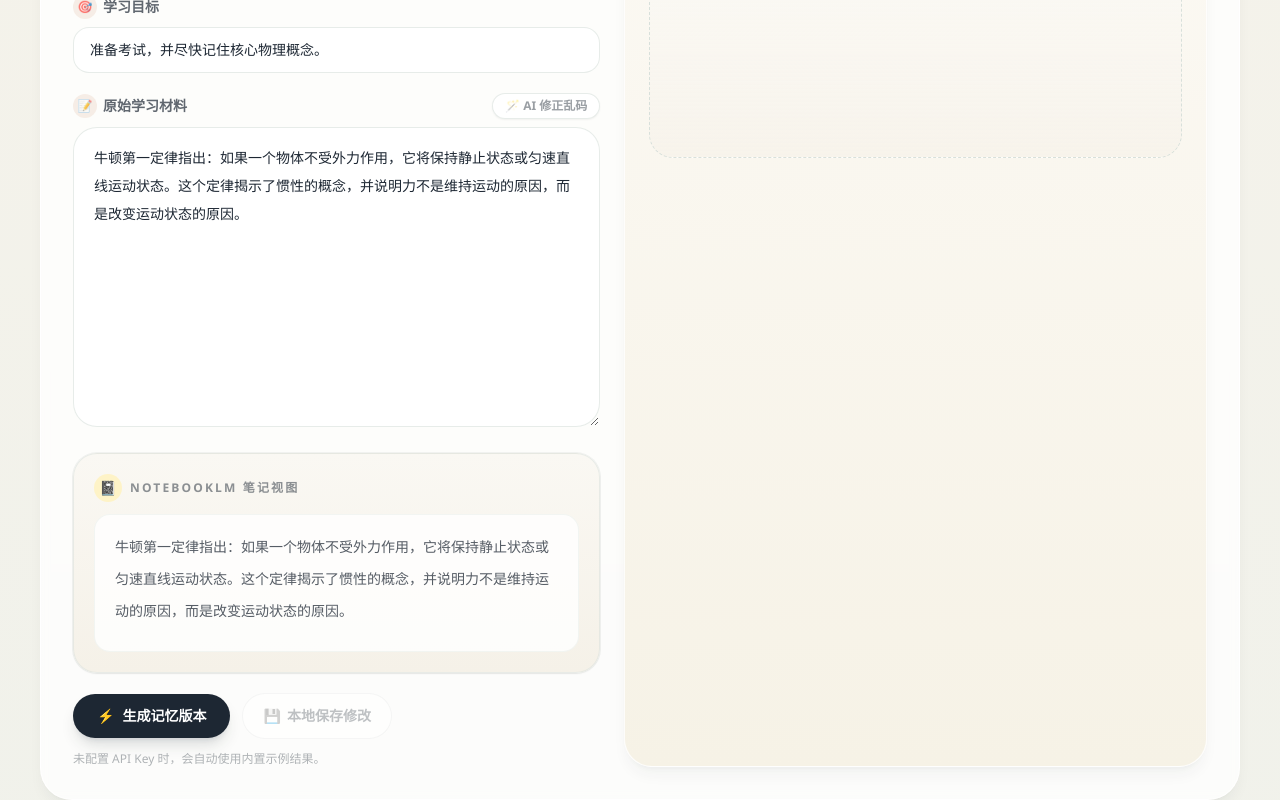
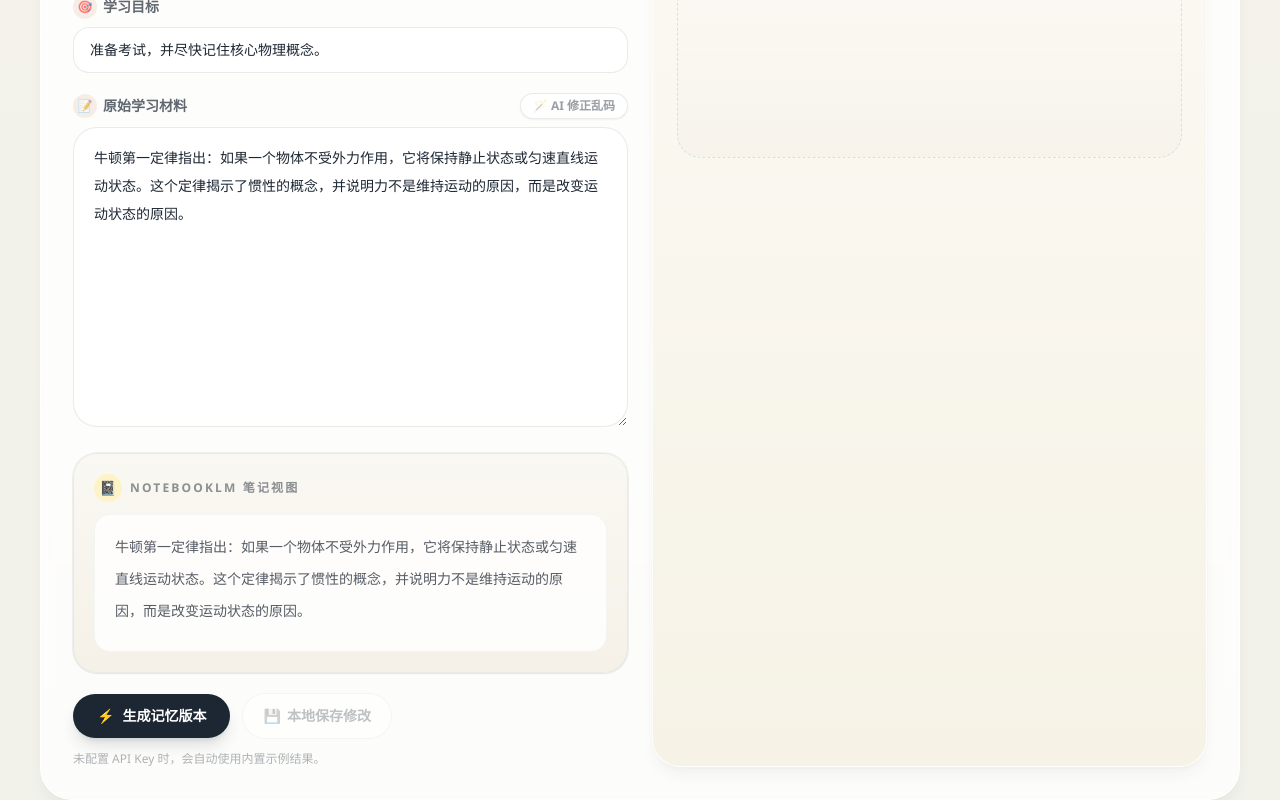
Before and after one commit to zjr24for-alt/remember-better, a Next.js app: page / in a window 1280 px wide. Shown: the part 980-1780 px from the top of the page. Built offline with nearby package versions, Linux system fonts and the light colour scheme.

Commit message:
Fix layout: prevent left panel from squeezing right

```diff
--- a/components/workspace.tsx
+++ b/components/workspace.tsx
@@ -394,8 +394,8 @@ export function Workspace() {
   return (
     <>
     <section className="space-y-8" id="workspace">
-      <div className="grid gap-6 rounded-[2rem] border border-white/80 bg-white/80 p-5 shadow-lg shadow-ink/5 backdrop-blur-sm md:grid-cols-[0.95fr_1.05fr] md:p-8">
-        <div className="space-y-5">
+      <div className="grid gap-6 rounded-[2rem] border border-white/80 bg-white/80 p-5 shadow-lg shadow-ink/5 backdrop-blur-sm md:grid-cols-2 md:p-8">
+        <div className="min-w-0 space-y-5">
           <div className="border-b border-fog/50 pb-5">
             <div className="flex flex-wrap items-center gap-3">
               <span className="inline-flex items-center gap-1.5 rounded-full bg-accent/10 px-3.5 py-1.5 text-xs font-semibold text-accent ring-1 ring-accent/10">
@@ -475,7 +475,7 @@ export function Workspace() {
             <textarea
               value={sourceText}
               onChange={(event) => setSourceText(event.target.value)}
-              className="min-h-[300px] w-full rounded-[1.5rem] border border-fog/60 bg-white px-5 py-4 text-sm leading-7 outline-none ring-0 transition-all placeholder:text-ink/30 focus:border-accent focus:ring-2 focus:ring-accent/10"
+              className="min-h-[300px] w-full max-w-full resize-y overflow-auto rounded-[1.5rem] border border-fog/60 bg-white px-5 py-4 text-sm leading-7 outline-none ring-0 transition-all placeholder:text-ink/30 focus:border-accent focus:ring-2 focus:ring-accent/10"
               placeholder={uiText.sourcePlaceholder}
             />
           </label>
```
